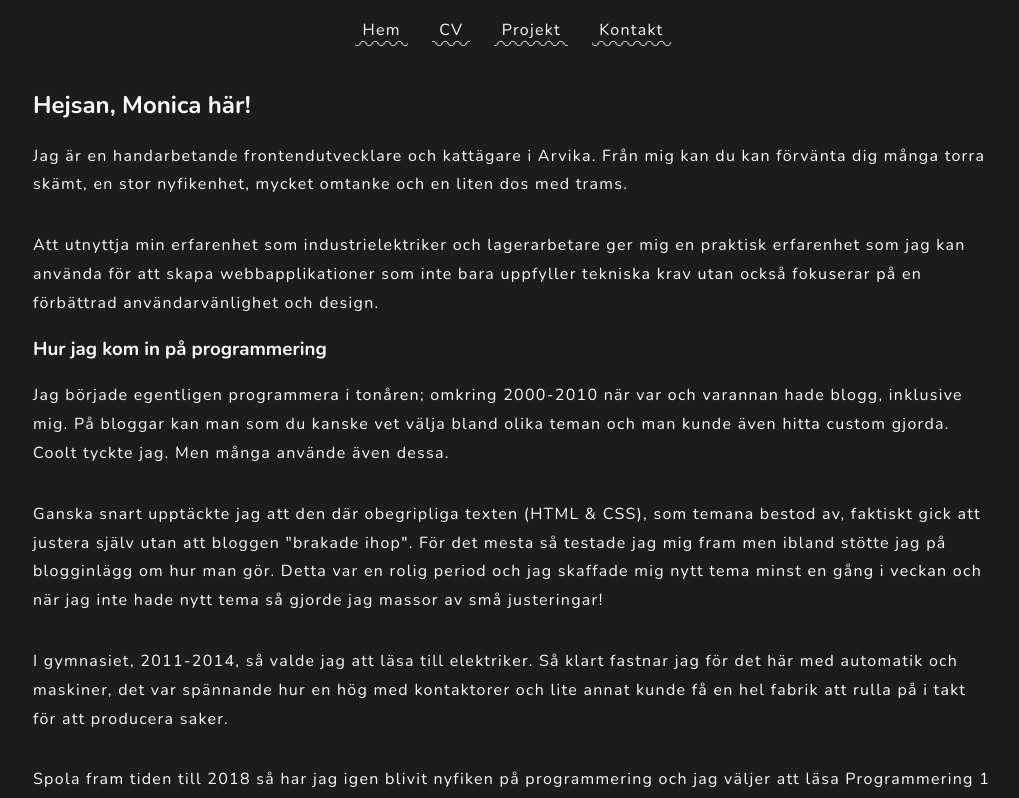
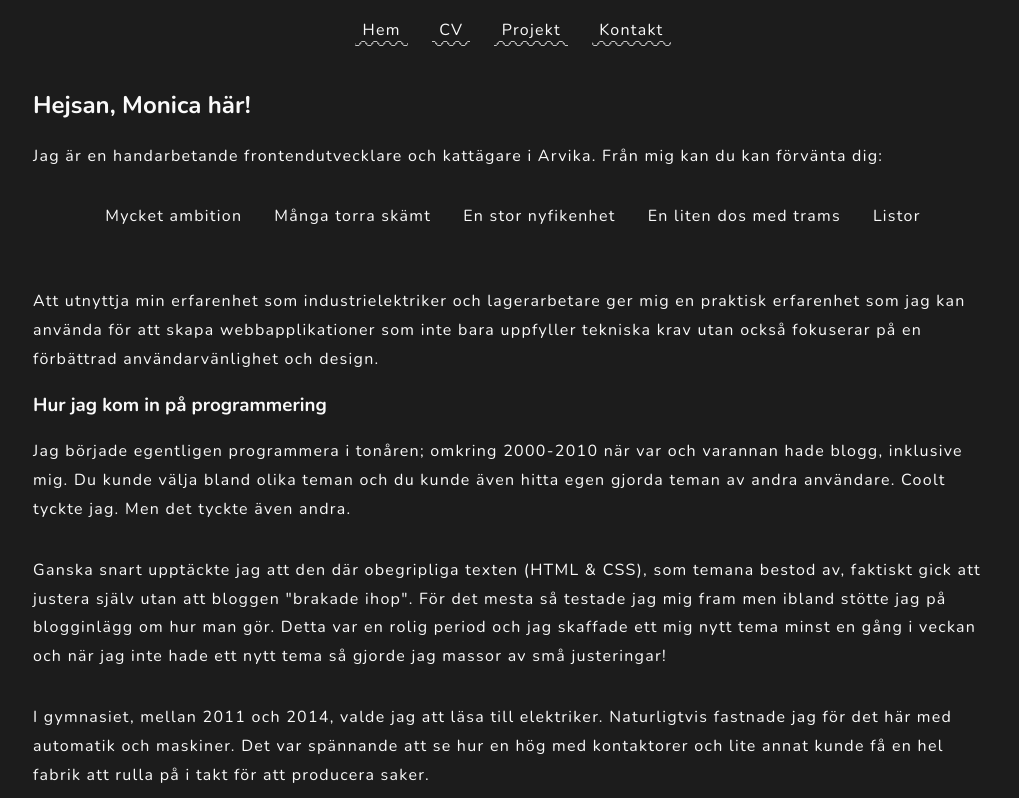
Before and after one commit to coffeetails/portfolio, a React (Vite) app: page / in a window 1280 px wide. Shown: the part 360-1158 px from the top of the page, without its empty margins (127-1146 px from the left). Built offline with nearby package versions, Linux system fonts and the light colour scheme.

Commit message:
Fixed some typos & updated text

```diff
--- a/src/routes/index.tsx
+++ b/src/routes/index.tsx
@@ -10,12 +10,19 @@ export default function Index() {
     return (
         <article>
             <h2>Hejsan, Monica här!</h2>
-            <p>Jag är en handarbetande frontendutvecklare och kattägare i Arvika. Från mig kan du kan förvänta dig många torra skämt, en stor nyfikenhet, mycket omtanke och en liten dos med trams.</p>
+            <p>Jag är en handarbetande frontendutvecklare och kattägare i Arvika. Från mig kan du kan förvänta dig:</p>
+            <ul>
+                <li>Mycket ambition</li>
+                <li>Många torra skämt</li>
+                <li>En stor nyfikenhet</li>
+                <li>En liten dos med trams</li>
+                <li>Listor</li>
+            </ul>
             <p>Att utnyttja min erfarenhet som industrielektriker och lagerarbetare ger mig en praktisk erfarenhet som jag kan använda för att skapa webbapplikationer som inte bara uppfyller tekniska krav utan också fokuserar på en förbättrad användarvänlighet och design.</p>
             <h3>Hur jag kom in på programmering</h3>
-            <p>Jag började egentligen programmera i tonåren; omkring 2000-2010 när var och varannan hade blogg, inklusive mig. På bloggar kan man som du kanske vet välja bland olika teman och man kunde även hitta custom gjorda. Coolt tyckte jag. Men många använde även dessa.</p>
-            <p>Ganska snart upptäckte jag att den där obegripliga texten (HTML & CSS), som temana bestod av, faktiskt gick att justera själv utan att bloggen "brakade ihop". För det mesta så testade jag mig fram men ibland stötte jag på blogginlägg om hur man gör. Detta var en rolig period och jag skaffade mig nytt tema minst en gång i veckan och när jag inte hade nytt tema så gjorde jag massor av små justeringar!</p>
-            <p>I gymnasiet, 2011-2014, så valde jag att läsa till elektriker. Så klart fastnar jag för det här med automatik och maskiner, det var spännande hur en hög med kontaktorer och lite annat kunde få en hel fabrik att rulla på i takt för att producera saker.</p>
+            <p>Jag började egentligen programmera i tonåren; omkring 2000-2010 när var och varannan hade blogg, inklusive mig. Du kunde välja bland olika teman och du kunde även hitta egen gjorda teman av andra användare. Coolt tyckte jag. Men det tyckte även andra.</p>
+            <p>Ganska snart upptäckte jag att den där obegripliga texten (HTML & CSS), som temana bestod av, faktiskt gick att justera själv utan att bloggen "brakade ihop". För det mesta så testade jag mig fram men ibland stötte jag på blogginlägg om hur man gör. Detta var en rolig period och jag skaffade ett mig nytt tema minst en gång i veckan och när jag inte hade ett nytt tema så gjorde jag massor av små justeringar!</p>
+            <p>I gymnasiet, mellan 2011 och 2014, valde jag att läsa till elektriker. Naturligtvis fastnade jag för det här med automatik och maskiner. Det var spännande att se hur en hög med kontaktorer och lite annat kunde få en hel fabrik att rulla på i takt för att producera saker.</p>
             <p>Spola fram tiden till 2018 så har jag igen blivit nyfiken på programmering och jag väljer att läsa Programmering 1 & 2, ett par gymnasiekurser. Här lär jag mig väldigt grundläggande C# för att få känna på hur det faktiskt är att programmera och inte bara skriva HTML och CSS som jag tidigare gjort.</p>
             <p>Jag kände direkt: Detta är min grej.</p>
             <p>I 2021 hittade jag en YH-utbildning till Frontendutvecklare. YES! Detta är min väg in till att arbeta som programmerare. Jag spenderade två år på en riktigt bra utbildning med dom bästa klasskamraterna man kan tänka sig och praktikplatserna (som tillsammans var lite mer än en termin) var riktigt givande.</p>
```
